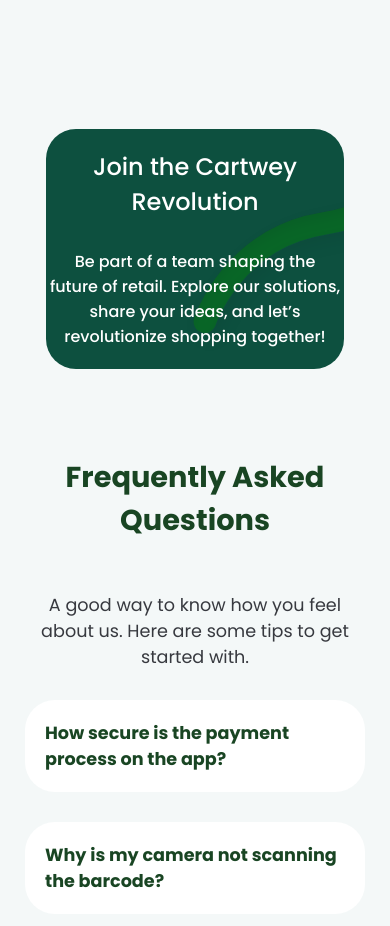
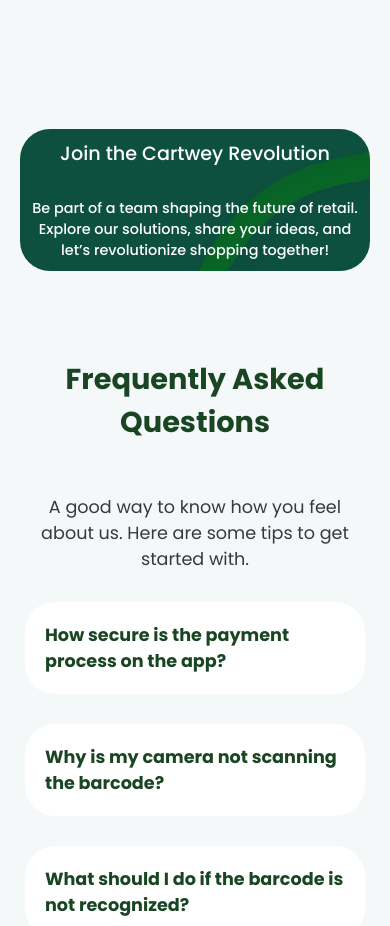
Before and after one commit to Adex324/cartwey_clone, a React (Vite) app: page /about in a window 390 px wide. Shown: the part 2260-3186 px from the top of the page. Built offline with nearby package versions, Linux system fonts and the light colour scheme.

Commit message:
made join the cartwey better

```diff
--- a/src/pages/About.css
+++ b/src/pages/About.css
@@ -316,5 +316,18 @@
   .mission_text{
     gap:10px;
   }
+  .last{
+    width: 100%;
+    padding:10px 2%;
+}
+.last h1{
+
+  font-size: 1.2rem;
+
+ }
+ .last p{
+  background: none;
+  font-size: 0.9rem;
+}
 
 }
```
